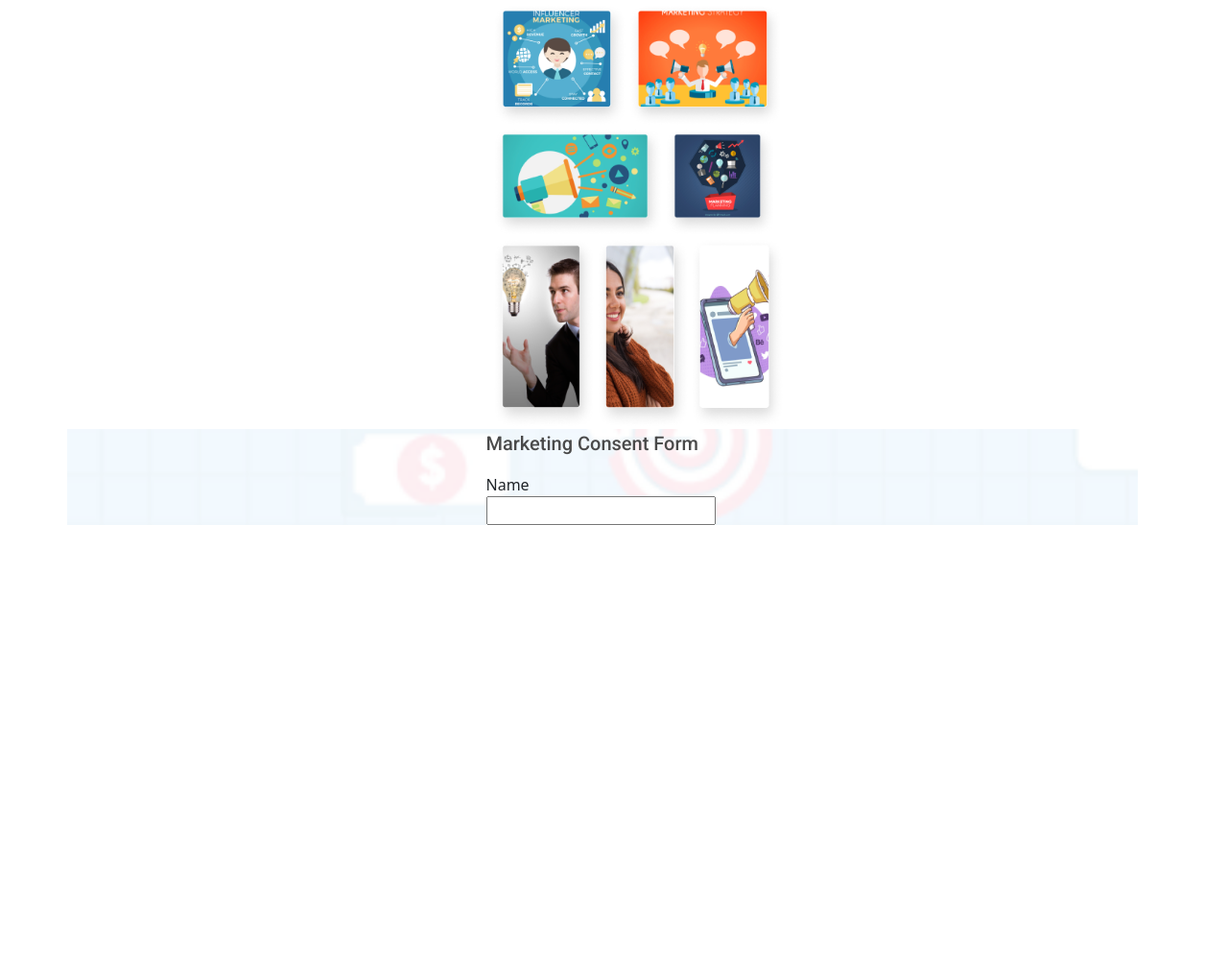
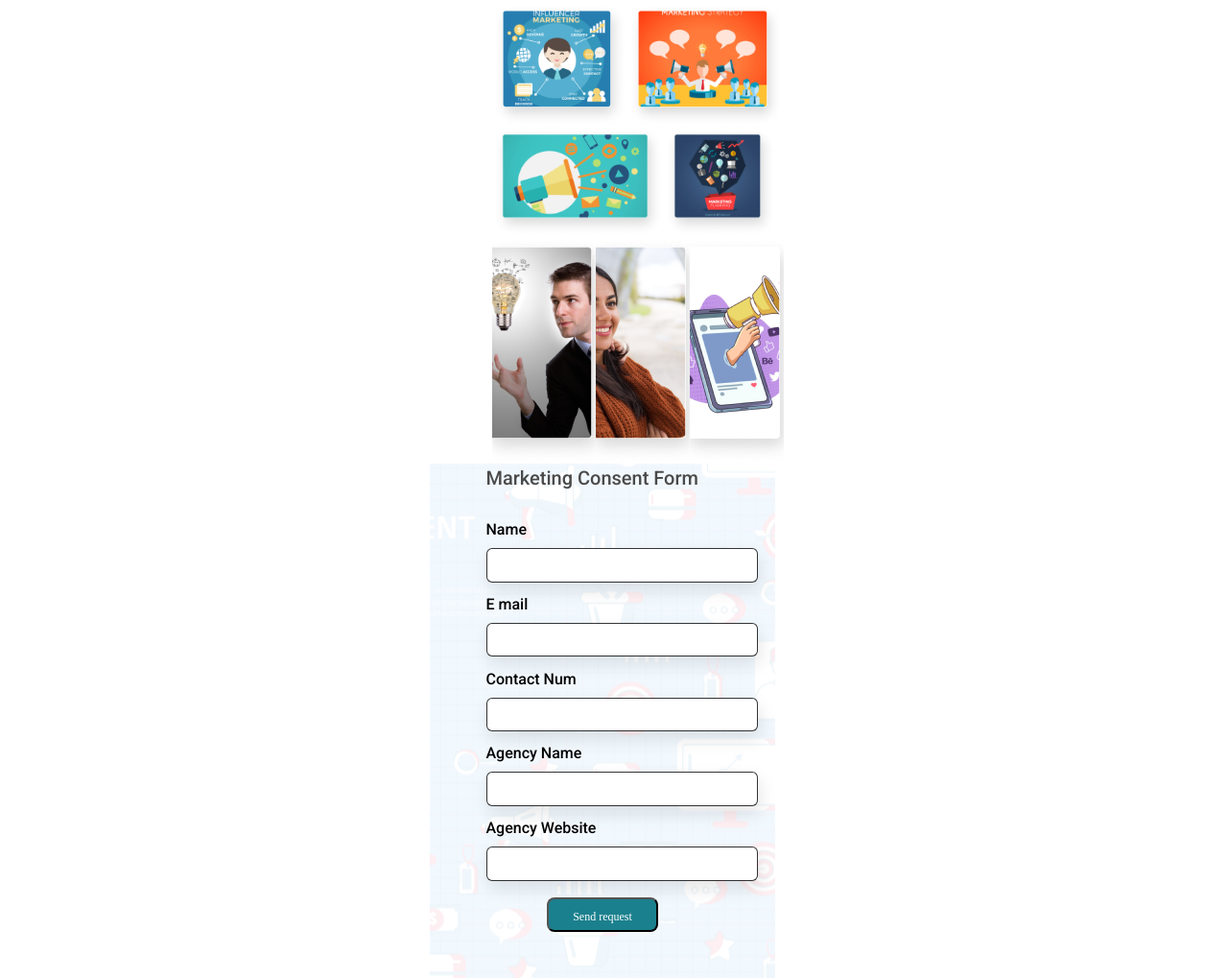
Before and after one commit to THIVINKANTH/degitalcard, a plain HTML site: page index.html in a window 1280 px wide. Shown: the part 1672-2691 px from the top of the page at 96% size. Before the commit the page ends 2219 px from the top, so only its background shows below. Drawn offline with nearby package versions, Linux system fonts and the light colour scheme.

Commit message:
footer completed

```diff
--- a/index.html
+++ b/index.html
@@ -14,7 +14,7 @@
 </head>
 <body>
     <div class="container">
-        <div class="row justify-content-center">
+        <div class="row justify-content-center" id="head-back">
             <div class="row justify-content-center">
                 <div class="col-xs-12 col-sm-12 col-md-3 col-lg-3">
                     <img src="images/ceo.png" alt="ceo" id="ceo">
@@ -92,21 +92,21 @@
             </div>
             <div class="row justify-content-center mt-2 text-center">
                 <div class="col-xs-12 col-sm-12 col-md-3 col-lg-3 d-flex">
-                    <img src="images/row1-1.png" alt="card1" style="width: 145px;height: 129px;">
-                    <img src="images/row1-2.png" alt="2" style="width: 173px;height: 129px;">
+                    <img src="images/row1-1.png" alt="card1" style="width: 145px;height: 129px;" id="photo">
+                    <img src="images/row1-2.png" alt="card2" style="width: 173px;height: 129px;" id="photo">
                 </div>
             </div>
             <div class="row justify-content-center text-center">
                 <div class="col-xs-12 col-sm-12 col-md-3 col-lg-3 d-flex">
-                    <img src="images/row2-1.png" alt="card1" style="width: 200px;height: 115px;">
-                    <img src="images/row2-2.png" alt="2" style="width: 118px;height: 115px;">
+                    <img src="images/row2-1.png" alt="card3" style="width: 200px;height: 115px;" id="photo">
+                    <img src="images/row2-2.png" alt="card4" style="width: 118px;height: 115px;" id="photo">
                 </div>
             </div>
-            <div class="row justify-content-center text-center ">
-                <div class="col-xs-12 col-sm-12 col-md-3 col-lg-3 d-flex">
-                    <img src="images/Rectangle-2021.png" alt="card1" style="width: 108px;height: 200px;">
-                    <img src="images/Rectangle-2020.png" alt="2" style="width: 98px;height: 200px;">
-                    <img src="images/Rectangle-2025.png" alt="2" style="width: 98px;height: 200px;">
+            <div class="row justify-content-center text-center">
+                <div class="col-xs-12 col-sm-12 col-md-3 col-lg-3 d-flex ">
+                    <img src="images/Rectangle-2021.png" alt="card5" style="width: 108px;height: 236px;" id="photo">
+                    <img src="images/Rectangle-2020.png" alt="card6" style="width: 98px;height: 236px;" id="photo">
+                    <img src="images/Rectangle-2025.png" alt="card7" style="width: 98px;height: 236px;" id="photo">
                 </div>
             </div>
         </div>
@@ -114,14 +114,43 @@
     <section>
        <div class="container">
         <div class="row container justify-content-center " id="footer">
-            <div class="col-xs-12 col-sm-12 col-md-3 col-lg-3">
+            <div class="col-xs-12 col-sm-12 col-md-3 col-lg-3" >
                 <p id="logo-head">Marketing Consent Form</p>
             </div>
             <form action="">
                 <div class="row justify-content-center">
                     <div class="col-xs-12 col-sm-12 col-md-3 col-lg-3">
-                        <label for="name" class="" >Name</label>
-                        <input type="text" id="name">
+                        <label for="name" class="form-label" >Name</label>
+                        <input type="text" id="name" class="form-control">
+                    </div>
+                </div>
+                <div class="row justify-content-center">
+                    <div class="col-xs-12 col-sm-12 col-md-3 col-lg-3">
+                        <label for="email" class="form-label" >E mail</label>
+                        <input type="email" id="email" class="form-control">
+                    </div>
+                </div>
+                <div class="row justify-content-center">
+                    <div class="col-xs-12 col-sm-12 col-md-3 col-lg-3">
+                        <label for="contact" class="form-label" >Contact Num</label>
+                        <input type="tel" id="contact" class="form-control">
+                    </div>
+                </div>
+                <div class="row justify-content-center">
+                    <div class="col-xs-12 col-sm-12 col-md-3 col-lg-3">
+                        <label for="aname" class="form-label" >Agency Name</label>
+                        <input type="text" id="aname" class="form-control">
+                    </div>
+                </div>
+                <div class="row justify-content-center">
+                    <div class="col-xs-12 col-sm-12 col-md-3 col-lg-3">
+                        <label for="site" class="form-label" >Agency Website</label>
+                        <input type="text" id="site" class="form-control">
+                    </div>
+                </div>
+                <div class="row justify-content-center">
+                    <div class="col-xs-12 col-sm-12 col-md-3 col-lg-3 text-center">
+                       <button type="submit" id="btn-form">Send request</button>
                     </div>
                 </div>
             </form>
--- a/style.css
+++ b/style.css
@@ -1,3 +1,11 @@
+#head-back{
+    background-image: url("images/last-back.png");
+    background-position: center;
+    background-repeat: no-repeat;
+    background-size: auto;
+   height: 100%;
+    overflow: hidden;
+}
 h4{
     font-size: 22px;
     letter-spacing: 0.01em;
@@ -86,10 +94,53 @@ h4{
     width: 194px;
     height: 32px;
 }
+#photo{
+    border-radius: 4px;
+    object-fit: cover;
+
+}
 #footer{
     background-image: url("images/last-back.png");
     background-position: center;
     background-repeat: no-repeat;
-    background-size: cover;
+    background-size: auto;
     overflow: hidden;
 }
+.form-label{
+    font-size: 16px;
+    line-height: 22px;
+    font-family: Roboto;
+    color: #000;
+    margin-top: 5%;
+}
+.form-control
+{
+    border-radius: 6px;
+    background-color: #fff;
+    box-shadow: 2px 8px 18px rgba(0, 0, 0, 0.1);
+    border: 0.6px solid rgba(0, 0, 0, 0.79);
+    box-sizing: border-box;
+    width: 283px;
+    height: 35.6px;
+    overflow: hidden;
+}
+#btn-form{
+
+
+    font-size: 12px;
+    line-height: 16px;
+    color: #fff;
+    margin-top: 7%;
+    margin-bottom: 20%;
+
+
+    border-radius: 8px;
+    background-color: #1b808e;
+    width: 116px;
+    height: 36px;
+    padding: 10px;
+    box-sizing: border-box;
+    font-size: 12px;
+    color: #fff;
+    font-family: Lexend;
+}
```
